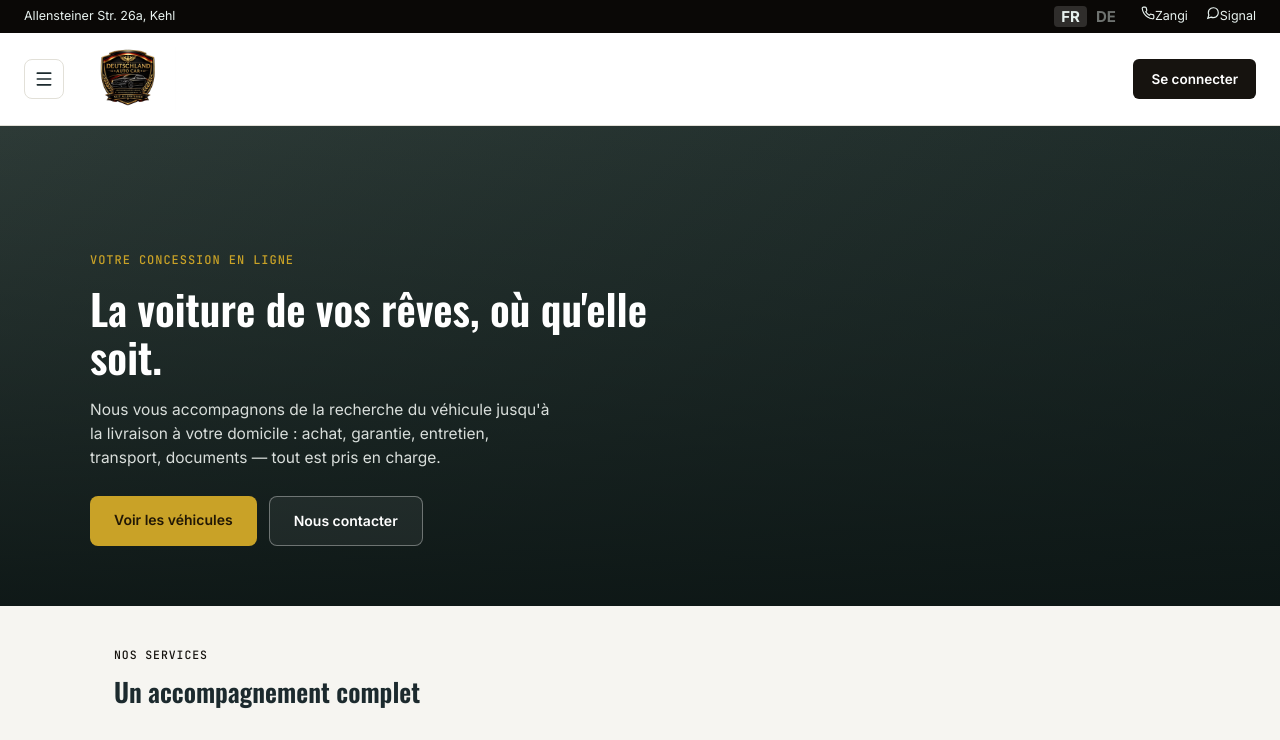
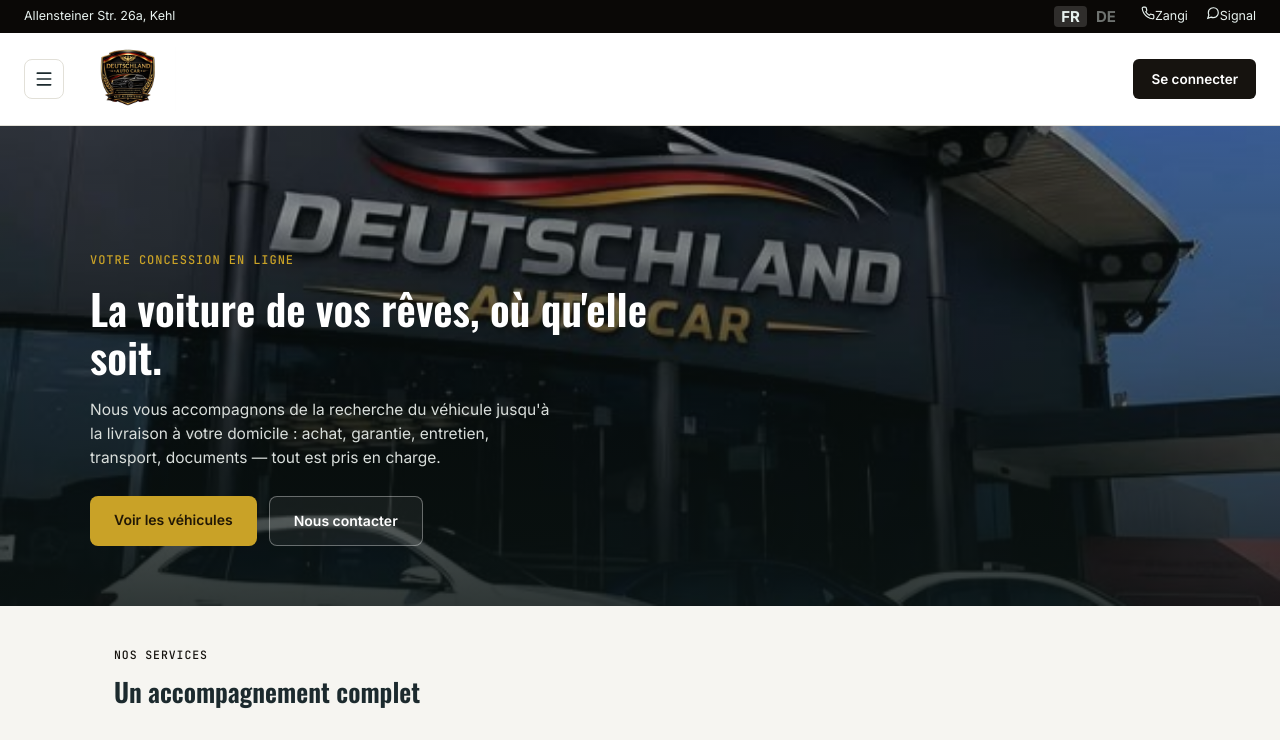
Before and after one commit to Landcar789/Car, a Next.js app: page / in a window 1280 px wide. Shown: the top 740 px of the page. Built offline with nearby package versions, Linux system fonts and the light colour scheme; no server answers.

Commit message:
Image de fond hero accueil

```diff
--- a/app/page.tsx
+++ b/app/page.tsx
@@ -46,7 +46,7 @@
           alignItems: 'flex-end',
           padding: '0 24px 60px',
           background:
-            'linear-gradient(0deg, rgba(11,20,19,0.88) 0%, rgba(11,20,19,0.45) 55%, rgba(11,20,19,0.15) 100%), linear-gradient(135deg, #33413d, #1c2a28)',
+            'linear-gradient(0deg, rgba(11,20,19,0.85) 0%, rgba(11,20,19,0.55) 55%, rgba(11,20,19,0.35) 100%), url(/assets/hero.jpeg)',
           backgroundSize: 'cover',
           backgroundPosition: 'center',
         }}
```
Also changed, not shown: public/assets/hero.jpeg (added).
